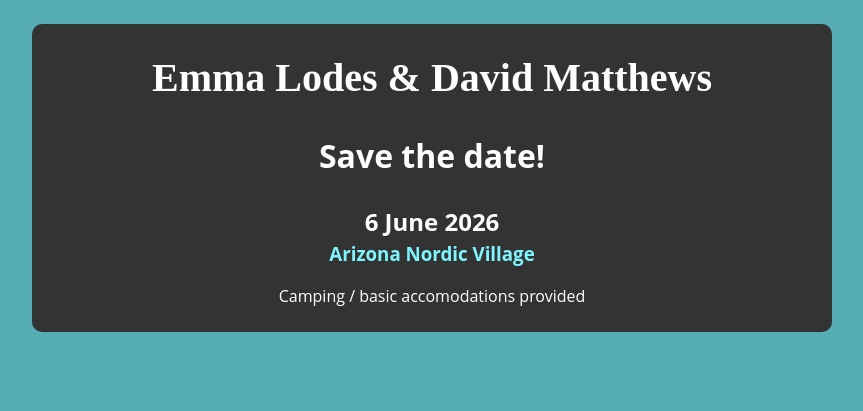
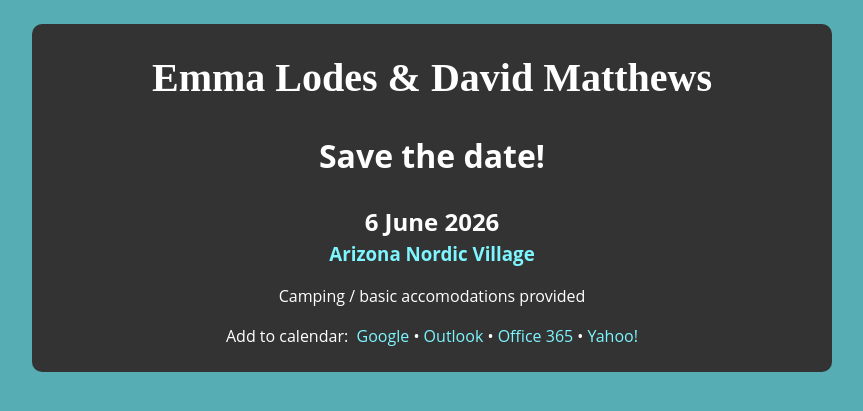
Before and after one commit to dirtbirb/save-the-date, a Jekyll site: the page built from index.html, in a window 1280 px wide. Shown: the top 411 px of the page, without its empty margins (208-1071 px from the left). Built offline with Jekyll 4.4.1, drawn with Linux system fonts in a browser that asks for light colours; nearby versions of some CDN libraries; some web fonts are replaced.

Commit message:
add calendar invites

```diff
--- a/_layouts/savethedate.html
+++ b/_layouts/savethedate.html
@@ -19,6 +19,19 @@
         <h3 class="location">Arizona Nordic Village</h3>
       </a>
       <p class="text">Camping / basic accomodations provided</p>
+      <div class="calendars">
+        <p class="text">Add to calendar:&nbsp;
+          <a href="https://calendar.google.com/calendar/render?action=TEMPLATE&dates=20260606%2F20260608&details=https%3A%2F%2Fdirtbirb.github.io%2Fsave-the-date%2F&location=Arizona%20Nordic%20Village&text=Emma%20and%20Dave%20Wedding"
+            target="_blank" rel="noopener noreferrer" title="Save Event in Google Calendar">Google</a>&nbsp;•
+          <a href="https://outlook.live.com/calendar/0/action/compose?allday=true&body=https%3A%2F%2Fdirtbirb.github.io%2Fsave-the-date%2F&enddt=2026-06-07T17%3A00%3A00&location=Arizona%20Nordic%20Village&path=%2Fcalendar%2Faction%2Fcompose&rru=addevent&startdt=2026-06-05T17%3A00%3A00&subject=Emma%20and%20Dave%20Wedding"
+            target="_blank" rel="noopener noreferrer" title="Save Event in Outlook Calendar">Outlook</a>&nbsp;•
+          <a href="https://outlook.office.com/calendar/0/action/compose?allday=true&body=https%3A%2F%2Fdirtbirb.github.io%2Fsave-the-date%2F&enddt=2026-06-07T17%3A00%3A00&location=Arizona%20Nordic%20Village&path=%2Fcalendar%2Faction%2Fcompose&rru=addevent&startdt=2026-06-05T17%3A00%3A00&subject=Emma%20and%20Dave%20Wedding"
+            target="_blank" rel="noopener noreferrer" title="Save Event in Office 365 Calendar">Office
+            365</a>&nbsp;•
+          <a href="https://calendar.yahoo.com/?desc=https%3A%2F%2Fdirtbirb.github.io%2Fsave-the-date%2F&dur=allday&et=20260608&in_loc=Arizona%20Nordic%20Village&st=20260606&title=Emma%20and%20Dave%20Wedding&v=60"
+            target="_blank" rel="noopener noreferrer" title="Save Event in Yahoo! Calendar">Yahoo!</a>
+        </p>
+      </div>
     </div>
 
   </div>
--- a/_sass/_savethedate.scss
+++ b/_sass/_savethedate.scss
@@ -34,3 +34,8 @@
   width: 90%;
   margin: 0 5% 1.5rem 5%;
 }
+
+.calendars {
+  display: block;
+  text-align: center;
+}
```
